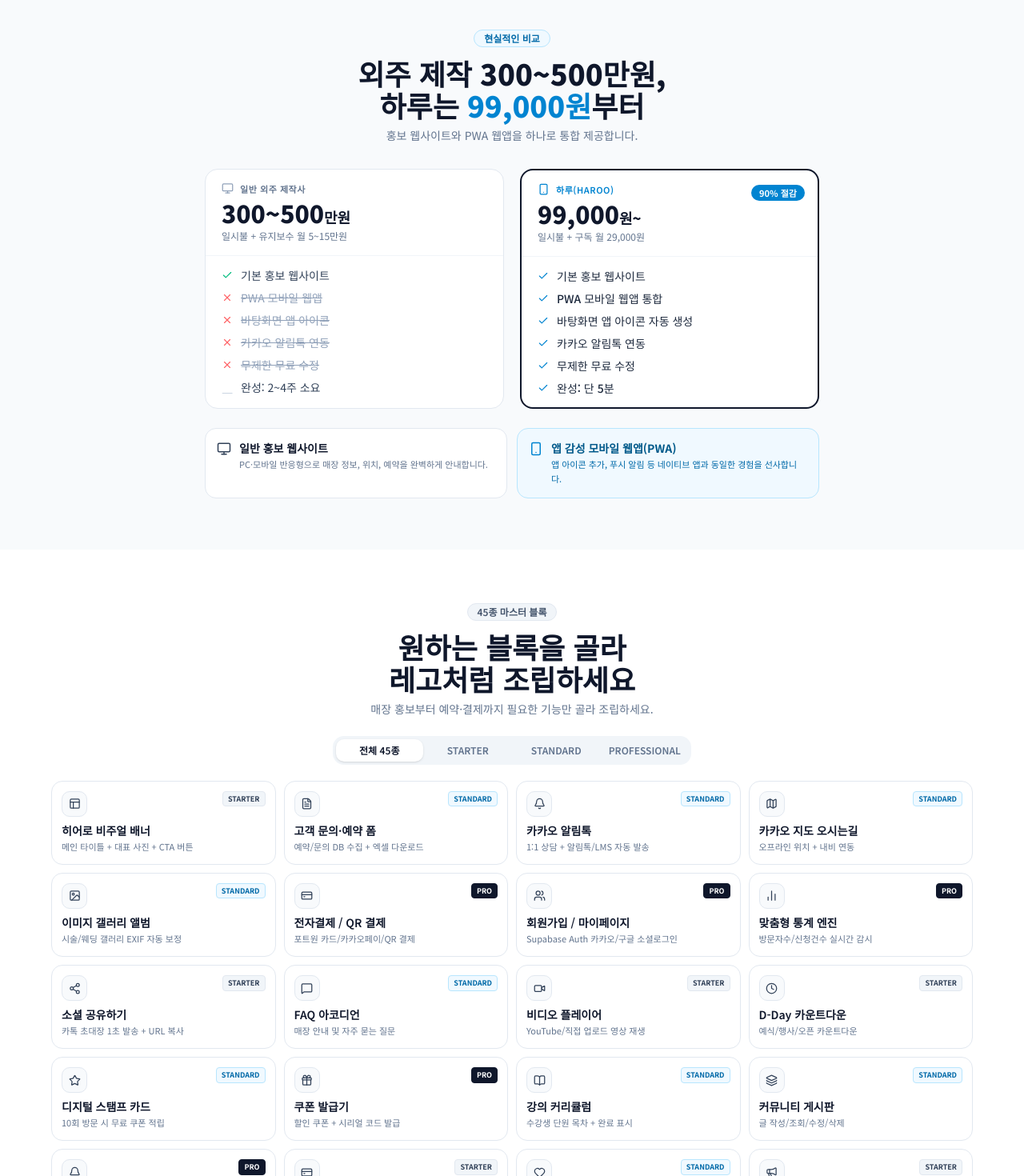
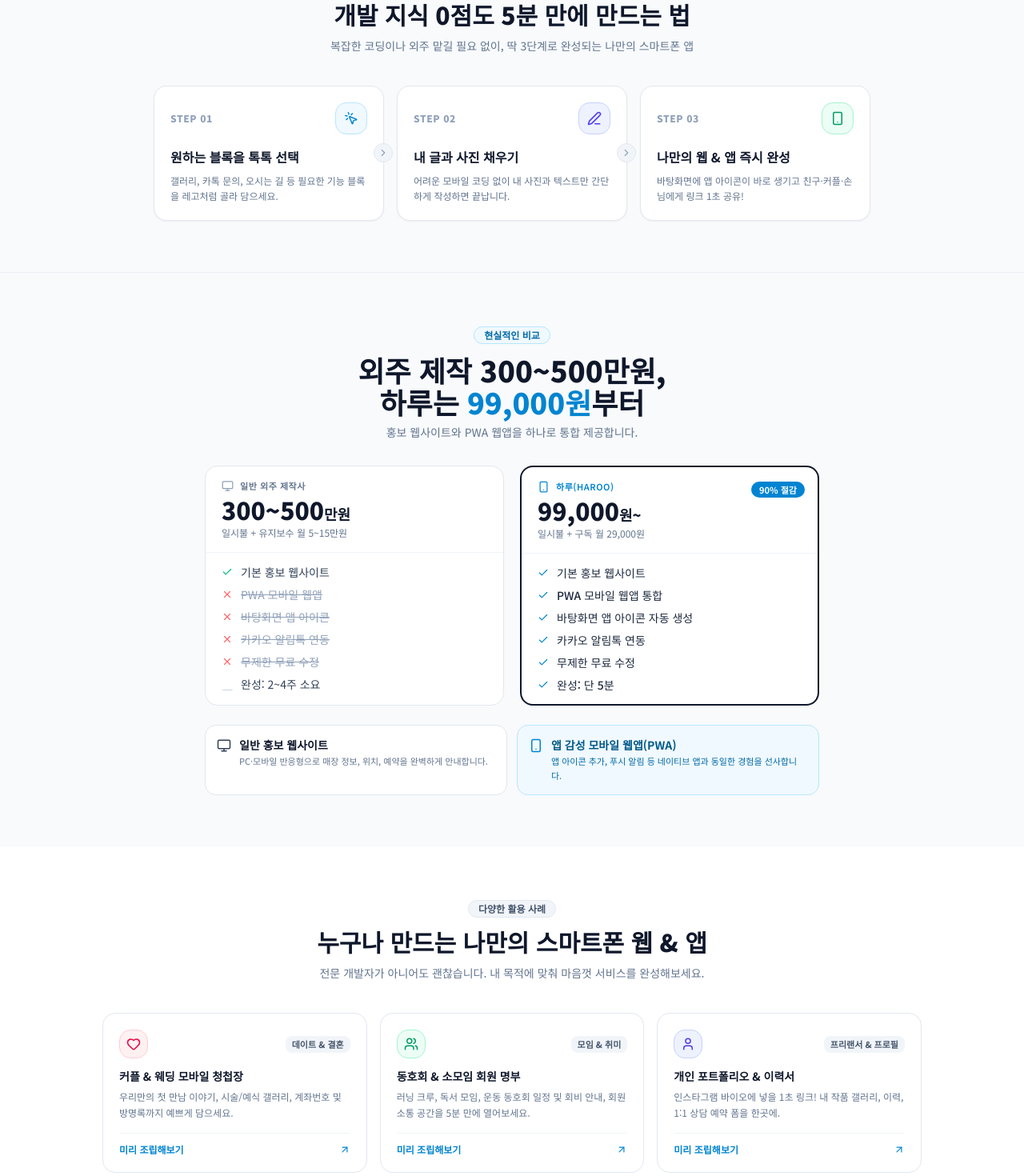
Before and after one commit to Moorisong/haroo, a Next.js app: page / in a window 1280 px wide. Shown: the part 1160-2630 px from the top of the page at 80% size. Built offline with nearby package versions, Linux system fonts and the light colour scheme; no server answers.

Commit message:
feat: 3단계 서비스 조립 가이드 및 커플·모임·프로필·매장 다양한 활용 사례 섹션 개발

```diff
--- a/src/app/page.tsx
+++ b/src/app/page.tsx
@@ -1,7 +1,9 @@
 import HeaderNav from '@/components/landing/HeaderNav'
 import HeroSection from '@/components/landing/HeroSection'
+import ThreeStepGuide from '@/components/landing/ThreeStepGuide'
+import RealisticCostComparisonTable from '@/components/landing/RealisticCostComparisonTable'
+import UseCasesSection from '@/components/landing/UseCasesSection'
 import MandatoryPwaTransparencyNotice from '@/components/landing/MandatoryPwaTransparencyNotice'
-import RealisticCostComparisonTable from '@/components/landing/RealisticCostComparisonTable'
 import BlockShowcase from '@/components/landing/BlockShowcase'
 import PricingGrid from '@/components/landing/PricingGrid'
 import CompanyLegalFooter from '@/components/common/CompanyLegalFooter'
@@ -11,8 +13,10 @@ export default function Page() {
     <main className="min-h-screen bg-white">
       <HeaderNav />
       <HeroSection />
+      <ThreeStepGuide />
+      <RealisticCostComparisonTable />
+      <UseCasesSection />
       <MandatoryPwaTransparencyNotice />
-      <RealisticCostComparisonTable />
       <BlockShowcase />
       <PricingGrid />
       <CompanyLegalFooter />
--- /dev/null
+++ b/src/components/landing/ThreeStepGuide.tsx
@@ -0,0 +1,76 @@
+import { MousePointerClick, Edit3, Smartphone, ChevronRight } from 'lucide-react'
+
+const STEPS = [
+  {
+    step: '01',
+    title: '원하는 블록을 톡톡 선택',
+    desc: '갤러리, 카톡 문의, 오시는 길 등 필요한 기능 블록을 레고처럼 골라 담으세요.',
+    icon: MousePointerClick,
+    color: 'bg-sky-50 text-sky-600 border-sky-200',
+  },
+  {
+    step: '02',
+    title: '내 글과 사진 채우기',
+    desc: '어려운 모바일 코딩 없이 내 사진과 텍스트만 간단하게 작성하면 끝납니다.',
+    icon: Edit3,
+    color: 'bg-indigo-50 text-indigo-600 border-indigo-200',
+  },
+  {
+    step: '03',
+    title: '나만의 웹 & 앱 즉시 완성',
+    desc: '바탕화면에 앱 아이콘이 바로 생기고 친구·커플·손님에게 링크 1초 공유!',
+    icon: Smartphone,
+    color: 'bg-emerald-50 text-emerald-600 border-emerald-200',
+  },
+]
+
+/**
+ * 일반인도 1초 만에 이해하는 3단계 서비스 조립 가이드
+ */
+export default function ThreeStepGuide() {
+  return (
+    <section className="py-12 sm:py-16 px-4 sm:px-6 bg-slate-50 border-y border-slate-200/60">
+      <div className="max-w-6xl mx-auto">
+        <div className="text-center mb-10">
+          <span className="inline-block px-3 py-0.5 bg-sky-100 border border-sky-200 text-sky-700 text-xs font-semibold rounded-full mb-2.5 whitespace-nowrap">
+            가장 쉬운 3단계 완성
+          </span>
+          <h2 className="text-xl sm:text-2xl md:text-3xl font-black text-slate-900 break-keep leading-snug">
+            개발 지식 0점도 5분 만에 만드는 법
+          </h2>
+          <p className="text-slate-500 text-xs sm:text-sm mt-2 max-w-lg mx-auto break-keep">
+            복잡한 코딩이나 외주 맡길 필요 없이, 딱 3단계로 완성되는 나만의 스마트폰 앱
+          </p>
+        </div>
+
+        <div className="grid md:grid-cols-3 gap-4 max-w-4xl mx-auto relative">
+          {STEPS.map((item, idx) => {
+            const Icon = item.icon
+            return (
+              <div
+                key={item.step}
+                className="relative p-5 rounded-2xl border border-slate-200 bg-white shadow-xs hover:border-slate-300 transition-all flex flex-col justify-between"
+              >
+                <div>
+                  <div className="flex items-center justify-between mb-4">
+                    <span className="text-xs font-black text-slate-400 tracking-wider">STEP {item.step}</span>
+                    <div className={`w-10 h-10 rounded-xl border flex items-center justify-center ${item.color}`}>
+                      <Icon size={18} />
+                    </div>
+                  </div>
+                  <h3 className="text-base font-bold text-slate-900 mb-2">{item.title}</h3>
+                  <p className="text-xs text-slate-500 leading-relaxed">{item.desc}</p>
+                </div>
+                {idx < 2 && (
+                  <div className="hidden md:flex absolute -right-3 top-1/2 -translate-y-1/2 w-6 h-6 rounded-full bg-slate-100 border border-slate-200 items-center justify-center text-slate-400 z-10">
+                    <ChevronRight size={14} />
+                  </div>
+                )}
+              </div>
+            )
+          })}
+        </div>
+      </div>
+    </section>
+  )
+}
--- /dev/null
+++ b/src/components/landing/UseCasesSection.tsx
@@ -0,0 +1,107 @@
+import { Heart, Users, User, Store, Calendar, ArrowUpRight } from 'lucide-react'
+import Link from 'next/link'
+
+const USE_CASES = [
+  {
+    icon: Heart,
+    title: '커플 & 웨딩 모바일 청첩장',
+    badge: '데이트 & 결혼',
+    desc: '우리만의 첫 만남 이야기, 시술/예식 갤러리, 계좌번호 및 방명록까지 예쁘게 담으세요.',
+    color: 'bg-rose-50 text-rose-600 border-rose-200',
+    hoverBorder: 'hover:border-rose-400',
+  },
+  {
+    icon: Users,
+    title: '동호회 & 소모임 회원 명부',
+    badge: '모임 & 취미',
+    desc: '러닝 크루, 독서 모임, 운동 동호회 일정 및 회비 안내, 회원 소통 공간을 5분 만에 열어보세요.',
+    color: 'bg-emerald-50 text-emerald-600 border-emerald-200',
+    hoverBorder: 'hover:border-emerald-400',
+  },
+  {
+    icon: User,
+    title: '개인 포트폴리오 & 이력서',
+    badge: '프리랜서 & 프로필',
+    desc: '인스타그램 바이오에 넣을 1초 링크! 내 작품 갤러리, 이력, 1:1 상담 예약 폼을 한곳에.',
+    color: 'bg-indigo-50 text-indigo-600 border-indigo-200',
+    hoverBorder: 'hover:border-indigo-400',
+  },
+  {
+    icon: Store,
+    title: '매장 홍보 & 카톡 예약받기',
+    badge: '소상공인 & 1인 기업',
+    desc: '카페, 미용실, 꽃집 메뉴판 및 오시는 길, 카카오 알림톡 자동 예약 시스템을 손쉽게 연결하세요.',
+    color: 'bg-sky-50 text-sky-600 border-sky-200',
+    hoverBorder: 'hover:border-sky-400',
+  },
+  {
+    icon: Calendar,
+    title: '가족 행사 & 칠순·돌잔치',
+    badge: '가족 & 추억',
+    desc: '부모님 칠순 잔치, 아기 돌잔치 초청장과 사진 앨범을 스마트폰 바탕화면 앱으로 전하세요.',
+    color: 'bg-amber-50 text-amber-600 border-amber-200',
+    hoverBorder: 'hover:border-amber-400',
+  },
+]
+
+/**
+ * 일반인 타겟 다양한 사용처 안내 섹션
+ */
+export default function UseCasesSection() {
+  return (
+    <section className="py-12 sm:py-16 px-4 sm:px-6 bg-white">
+      <div className="max-w-6xl mx-auto">
+        <div className="text-center mb-10">
+          <span className="inline-block px-3 py-0.5 bg-slate-100 border border-slate-200 text-slate-600 text-xs font-semibold rounded-full mb-2.5 whitespace-nowrap">
+            다양한 활용 사례
+          </span>
+          <h2 className="text-xl sm:text-2xl md:text-3xl font-black text-slate-900 break-keep leading-snug">
+            누구나 만드는 나만의 스마트폰 웹 & 앱
+          </h2>
+          <p className="text-slate-500 text-xs sm:text-sm mt-2 max-w-xl mx-auto break-keep">
+            전문 개발자가 아니어도 괜찮습니다. 내 목적에 맞춰 마음껏 서비스를 완성해보세요.
+          </p>
+        </div>
+
+        <div className="grid sm:grid-cols-2 lg:grid-cols-3 gap-4 max-w-5xl mx-auto">
+          {USE_CASES.map((item) => {
+            const Icon = item.icon
+            return (
+              <div
+                key={item.title}
+                className={`p-5 rounded-2xl border border-slate-200 bg-white transition-all hover:shadow-md ${item.hoverBorder} flex flex-col justify-between`}
+              >
+                <div>
+                  <div className="flex items-center justify-between mb-3">
+                    <div className={`w-9 h-9 rounded-xl border flex items-center justify-center ${item.color}`}>
+                      <Icon size={18} />
+                    </div>
+                    <span className="text-[11px] font-bold px-2 py-0.5 rounded-md bg-slate-100 text-slate-600">
+                      {item.badge}
+                    </span>
+                  </div>
+                  <h3 className="text-sm font-bold text-slate-900 mb-1.5">{item.title}</h3>
+                  <p className="text-xs text-slate-500 leading-relaxed">{item.desc}</p>
+                </div>
+                <div className="mt-4 pt-3 border-t border-slate-100 flex items-center justify-between text-xs font-bold text-sky-600">
+                  <span>미리 조립해보기</span>
+                  <ArrowUpRight size={14} />
+                </div>
+              </div>
+            )
+          })}
+        </div>
+
+        <div className="mt-8 text-center">
+          <Link
+            href="/login"
+            className="inline-flex items-center gap-2 px-6 py-3 bg-slate-900 text-white text-xs sm:text-sm font-bold rounded-xl hover:bg-slate-800 transition-colors shadow-sm"
+          >
+            지금 무료로 내 템플릿 조립하기
+            <ArrowUpRight size={15} />
+          </Link>
+        </div>
+      </div>
+    </section>
+  )
+}
```
